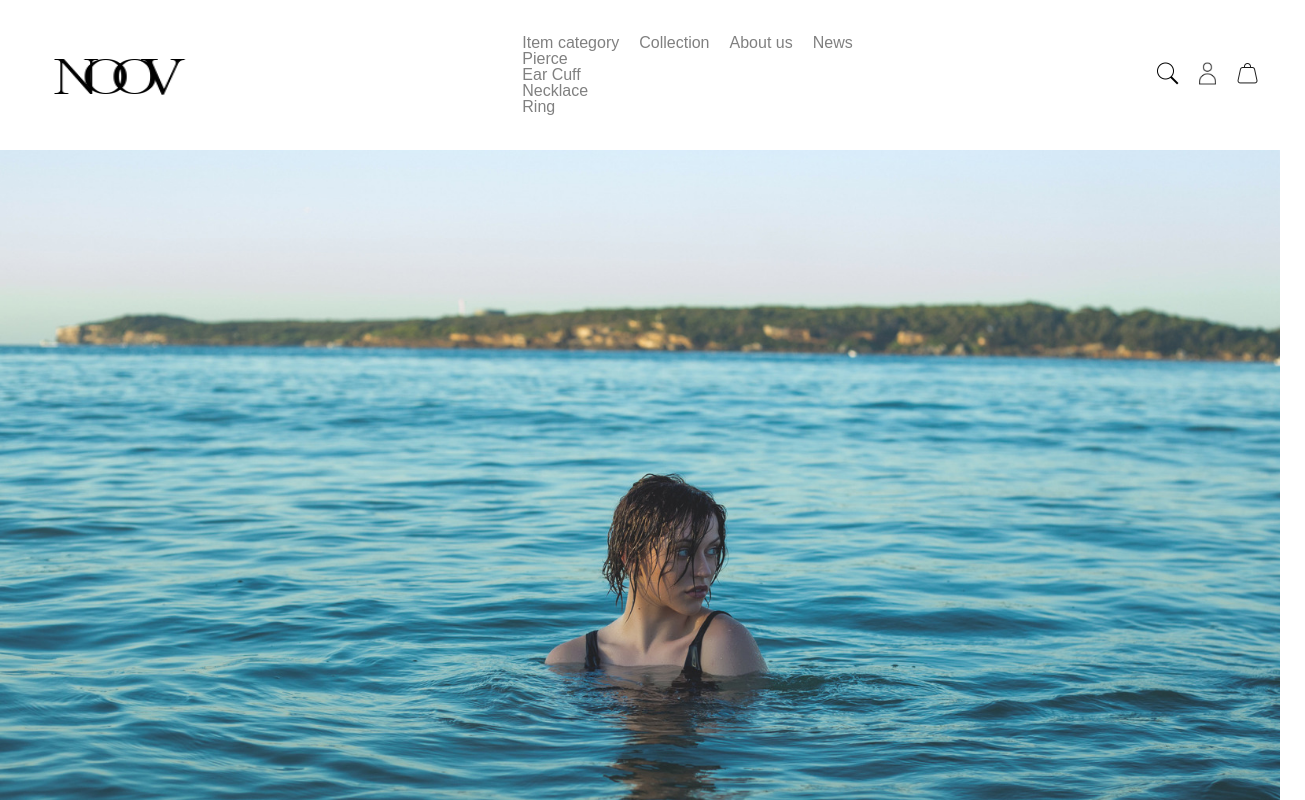
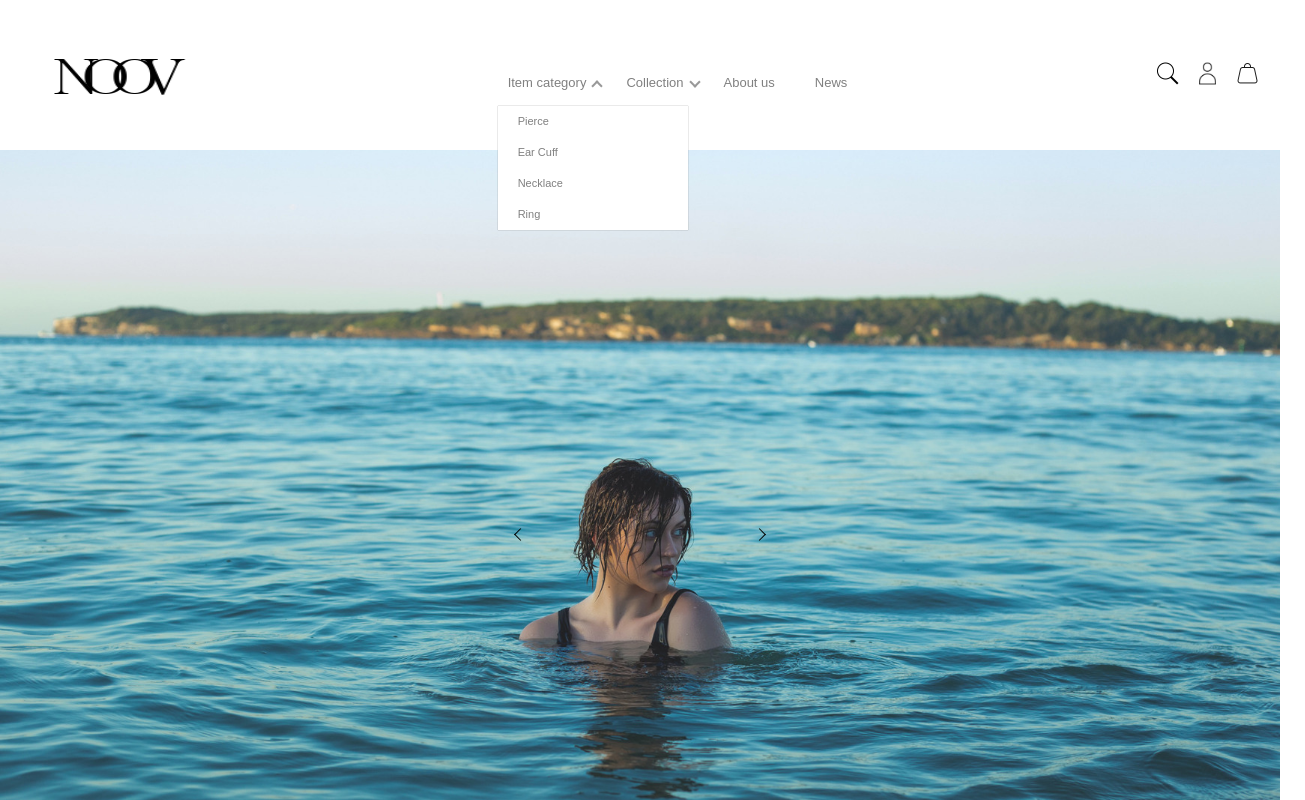
Before and after one commit to oackhi/pf_02, a plain HTML site: page index.html in a window 1280 px wide. Both pictures are taken after a click on the link "Item category". Shown: the top 800 px of the page, 1305 px wide, since content can reach past the window. Drawn offline with nearby package versions, Linux system fonts and the light colour scheme.

Commit message:
20231206-1

```diff
--- a/assets/css/header.css
+++ b/assets/css/header.css
@@ -15,10 +15,6 @@ header {
     box-sizing: border-box;
     z-index: 999;
 }
-/* .l-header__wrap {
-    flex-wrap: column;
-} */
-
 .l-header__logo img {
     width: 200px;
     height: 80px;
@@ -50,7 +46,7 @@ header {
     .c-user {
         display: none;
     }
- }
+}
 
 @media screen and (min-width: 769px) {
     /* PC style */
@@ -74,27 +70,87 @@ header {
         margin-right: 0px;
     }
     .l-header__menu a {
+        font-size: 13px;
         color: gray;
         text-decoration: none;
     }
     .l-header__menu a:hover {
-        border-bottom: 1px solid gray;
+        text-decoration: underline 2px;
+    }
+    /*2階層目以降は横並びにしない*/
+    nav ul ul{
+        display: block;
+    }
+    /*下の階層のulや矢印の基点にするためliにrelativeを指定*/
+    nav ul li{
+        position: relative;
+    }
+    /*ナビゲーションのリンク設定*/
+    nav ul li a{
+        display: block;
+        text-decoration: none;
+        color: #999;
+        padding:20px 0 5px;
+        margin-right: 20px;
     }
     .p-itemcategory__list li,
     .p-collection__list li {
         display: none;
     }
-    .l-header__menu ul.active {
+    .has-child.active ul li{
         display: block;
-    }
-    .l-header__menu a {
-        transition: .3s;
-    }
-    .l-header__menu a:hover {
-        opacity: .7;
     }
     .p-itemcategory__list.active li,
     .p-collection__list.active li {
         display: block;
     }
+    .p-itemcategory__list,
+    .p-collection__list {
+        margin: 10px;
+        padding-left: 20px;
+    }
+    .p-itemcategory__list a,
+    .p-collection__list a {
+        margin-right: 0!important;
+        padding: 10px 0!important;
+        color: gray;
+        font-size: 11px;
+        text-align: left;
+    }
+    .p-itemcategory__list li,
+    .p-collection__list li {
+        margin-right: 0!important;
+    }
+    .p-itemcategory__list a:hover,
+    .p-collection__list a:hover {
+        text-decoration: underline;
+    }
+    .has-child ul{
+        /*絶対配置で位置を指定*/
+        position: absolute;
+        left: -20px;
+        top: 40px;
+        z-index: 4;
+        background: #fff;
+        width: 170px;
+        /*はじめは非表示*/
+        display: none;
+        box-shadow: 0 0 1px gray;
+    }
+    /*2階層目を持つliの矢印の設定*/
+    .has-child::before{
+        content:'';
+        position: absolute;
+        right: 5px;
+        top: 22px;
+        width:6px;
+        height:6px;
+        border-top: 2px solid #999;
+        border-right:2px solid #999;
+        transform: rotate(135deg);
+    }
+    nav ul li.has-child.active::before{
+        top: 26px;
+        transform: rotate(-45deg);
+    }
 }
--- a/assets/css/slick.css
+++ b/assets/css/slick.css
@@ -88,13 +88,12 @@
     margin-bottom: 50px;
   } */
 
-/*位置を変える*/
+
 .slick-dots {
-    border-bottom: 1px solid lightgray;
+    border-bottom: 1px solid lightgray; /*ドットの位置を変える*/
 }
-/*ドット同士の間の距離を変える*/
 .slick-dots li {
-	width: 25px;
+	width: 25px; /*ドット同士の間の距離を変える*/
 }
 /*ドットのサイズと色を大きくする*/
 .slick-dots li button:before {
@@ -105,10 +104,43 @@
     height: 10px;
 	color: #000;
 }
-/*アクティブなスライドのドット色*/
 .slick-dots li.slick-active button:before {
-    background-color: #000;
+    background-color: #000; /*アクティブなスライドのドット色*/
 }
 .slick-dots {
     bottom: -30px;
 }
+.slick-next{
+    right:40vw!important;
+}
+
+.slick-prev{
+    left:40vw!important;
+    z-index: 1;
+}
+.slick-next::before,
+.slick-next::after,
+.slick-prev::before,
+.slick-prev::after {
+    position: absolute;
+    top: 0;
+    bottom: 0;
+    margin: auto;
+    content: "";
+    vertical-align: middle;
+    }
+.slick-next::after,
+.slick-prev::after {
+    width: 8px;
+    height: 8px;
+    border-top: 1px solid #000;
+    border-right: 1px solid #000;
+}
+.slick-next::after {
+    right: 4px;
+    transform: rotate(45deg);
+}
+.slick-prev::after {
+    left: 4px;
+    transform: rotate(-135deg);
+}
--- a/assets/css/stylesheet.css
+++ b/assets/css/stylesheet.css
@@ -1,8 +1,8 @@
 .p-slider__list {
-    height: 70vw;
+    height: 60vw;
 }
 .c-slider__items {
-    height: 70vw;
+    height: 60vw;
     width: 90%;
     background-size: cover;
     border-bottom: 1px solid lightgray;
--- a/assets/js/main.js
+++ b/assets/js/main.js
@@ -1,10 +1,73 @@
-const parentMenu = document.querySelectorAll(".l-header__menu li a");
-for (let i = 0; i < parentMenu.length; i++) {
-    parentMenu[i].addEventListener("click", function (e) {
-        e.preventDefault();
-        this.nextElementSibling.classList.toggle("active");
-    })
+// const parentMenu = document.querySelectorAll(".l-header__menu li a");
+// for (let i = 0; i < parentMenu.length; i++) {
+//     parentMenu[i].addEventListener("click", function (e) {
+//         e.preventDefault();
+//         this.nextElementSibling.classList.toggle("active");
+//     })
+// }
+
+
+// $(function () {
+//     $('.ac-parent').on('click', function () {
+//         $(this).next().slideToggle();
+//         //openクラスをつける
+//         $(this).toggleClass("open");
+//         //クリックされていないac-parentのopenクラスを取る
+//         $('.ac-parent').not(this).removeClass('open');
+
+//         // 一つ開くと他は閉じるように
+//         $('.ac-parent').not($(this)).next('.ac-child').slideUp();
+//     });
+// });
+
+
+function mediaQueriesWin() {
+    var width = $(window).width();
+    if (width >= 768) {
+        $(".has-child>a").off('click');
+        $(".has-child>a").on('click', function () {
+            console.log("Clicked!");
+            var parentElem = $(this).parent();
+            // 他のメニューを閉じる
+            $('.has-child').not(parentElem).removeClass('active');
+            $('.has-child').not(parentElem).children('ul').slideUp();
+            // クリックしたメニューを開閉する
+            $(parentElem).toggleClass('active');
+            $(parentElem).children('ul').slideToggle();
+            return false;
+        });
+    } else {
+        $(".has-child>a").off('click');
+        $(".has-child").removeClass('active');
+        $('.has-child').children('ul').css("display", "");
+    }
 }
+$(window).resize(function () {
+    mediaQueriesWin();
+});
+$(window).on('load', function () {
+    mediaQueriesWin();
+});
+
+
+
+document.addEventListener('DOMContentLoaded', function () {
+
+    const accordionTitle = document.querySelectorAll('.bl_accordionTitle');
+
+    for (let i = 0; i < accordionTitle.length; i++) {
+        accordionTitle[i].addEventListener("click", function () {
+            for (let j = 0; j < accordionTitle.length; j++) {
+                if (accordionTitle[i] !== accordionTitle[j]) {
+                    accordionTitle[j].classList.remove("active");
+                    accordionTitle[j].nextElementSibling.classList.remove('open');
+                }
+            }
+            this.classList.toggle('active');
+            this.nextElementSibling.classList.toggle('open');
+        });
+    }
+});
 
 $('.p-slider__list').slick({
     arrows: true,
--- a/index.html
+++ b/index.html
@@ -16,12 +16,12 @@
 <body>
     <div class="l-wrap">
         <header class="l-header DownMove">
-            <div class="l-header__logo">
-                <a href="#"><img src="./assets/images/logo.png" /></a>
-            </div>
+            <h1 class="l-header__logo">
+                <a href="#"><img src="./assets/images/logo.png" alt="logo"/></a>
+            </h1>
             <nav class="l-header__menu">
                 <ul>
-                    <li>
+                    <li class="has-child">
                         <a href="#">Item category</a>
                         <ul class="p-itemcategory__list">
                             <li><a href="#">Pierce</a></li>
@@ -30,7 +30,7 @@
                             <li><a href="#">Ring</a></li>
                         </ul>
                     </li>
-                    <li>
+                    <li class="has-child">
                         <a href="#">Collection</a>
                         <ul class="p-collection__list">
                             <li><a href="#">New Products</a></li>
```
